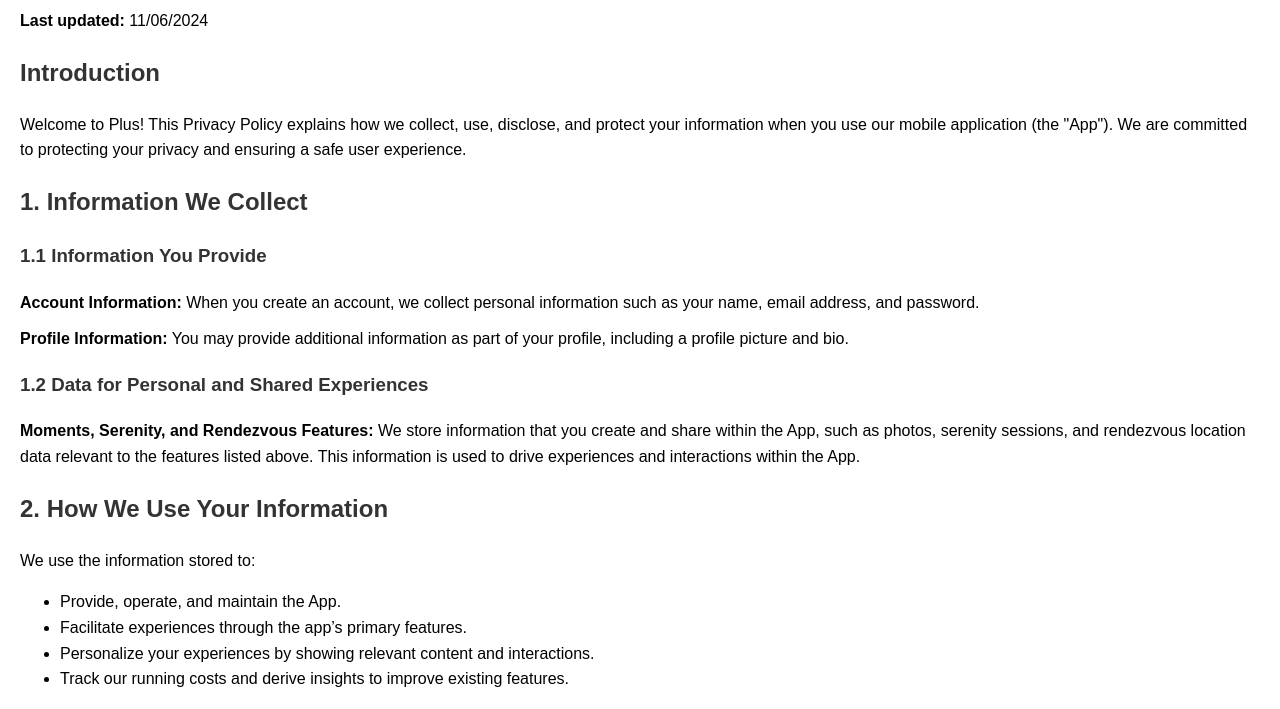
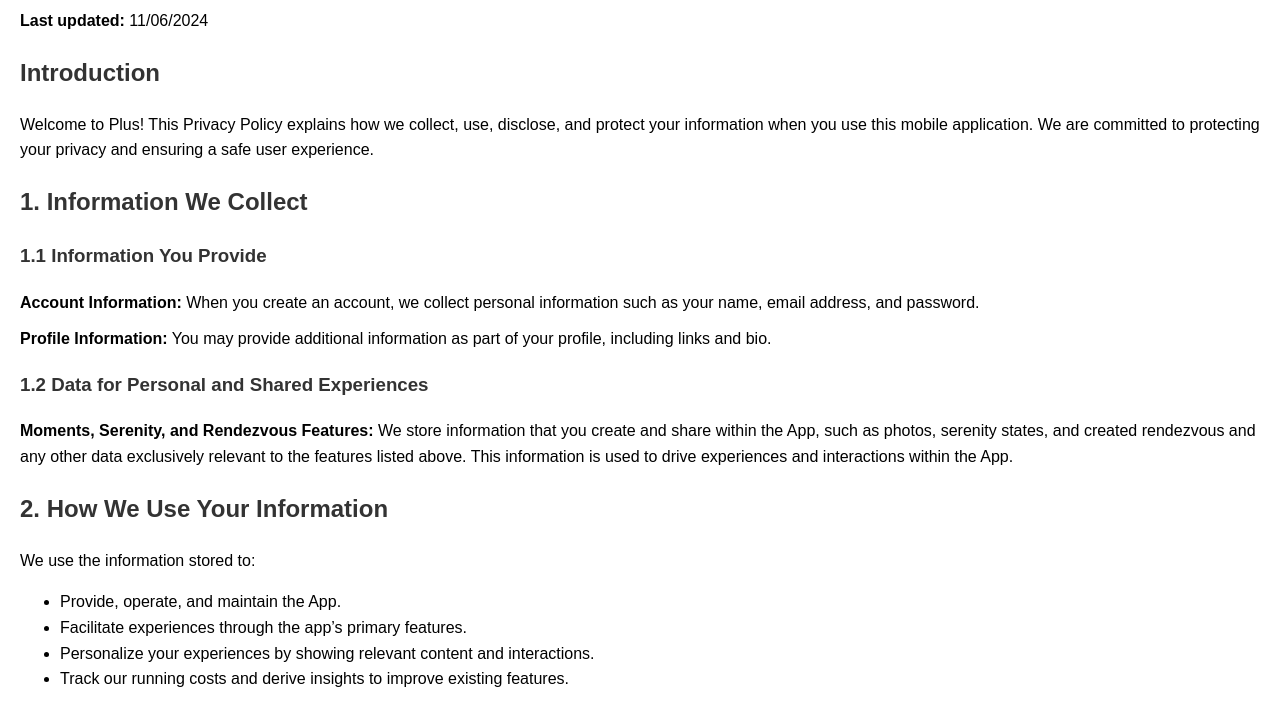
Before and after one commit to balendroid/plusprivacypolicy, a plain HTML site: page index.html in a window 1280 px wide. Shown: the part 86-795 px from the top of the page. Drawn offline with Linux system fonts and the light colour scheme.

Commit message:
Update index.html

```diff
--- a/index.html
+++ b/index.html
@@ -23,16 +23,16 @@
     <p><strong>Last updated:</strong> 11/06/2024</p>
 
     <h2>Introduction</h2>
-    <p>Welcome to Plus! This Privacy Policy explains how we collect, use, disclose, and protect your information when you use our mobile application (the "App"). We are committed to protecting your privacy and ensuring a safe user experience.</p>
+    <p>Welcome to Plus! This Privacy Policy explains how we collect, use, disclose, and protect your information when you use this mobile application. We are committed to protecting your privacy and ensuring a safe user experience.</p>
 
     <h2>1. Information We Collect</h2>
 
     <h3>1.1 Information You Provide</h3>
     <p><strong>Account Information:</strong> When you create an account, we collect personal information such as your name, email address, and password.</p>
-    <p><strong>Profile Information:</strong> You may provide additional information as part of your profile, including a profile picture and bio.</p>
+    <p><strong>Profile Information:</strong> You may provide additional information as part of your profile, including links and bio.</p>
 
     <h3>1.2 Data for Personal and Shared Experiences</h3>
-    <p><strong>Moments, Serenity, and Rendezvous Features:</strong> We store information that you create and share within the App, such as photos, serenity sessions, and rendezvous location data relevant to the features listed above. This information is used to drive experiences and interactions within the App.</p>
+    <p><strong>Moments, Serenity, and Rendezvous Features:</strong> We store information that you create and share within the App, such as photos, serenity states, and created rendezvous and any other data exclusively  relevant to the features listed above. This information is used to drive experiences and interactions within the App.</p>
 
     <h2>2. How We Use Your Information</h2>
     <p>We use the information stored to:</p>
@@ -46,7 +46,6 @@
     <h2>3. How We Share Your Information</h2>
     <p>We do not share your personal information with third parties except in the following circumstances:</p>
     <ul>
-        <li><strong>With Your Consent:</strong> We may share your information if you give us explicit permission.</li>
         <li><strong>Legal Requirements:</strong> We may disclose your information if required by law or in response to valid requests by public authorities.</li>
     </ul>
 
```
